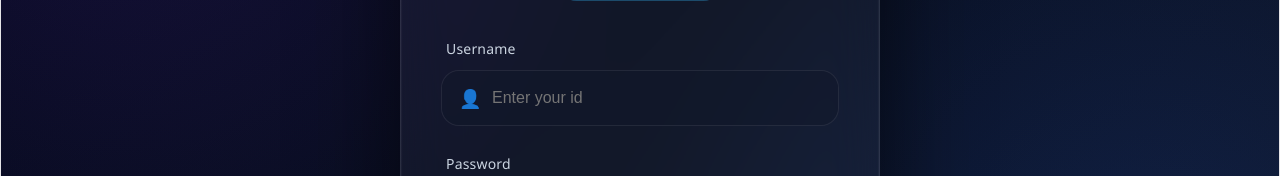
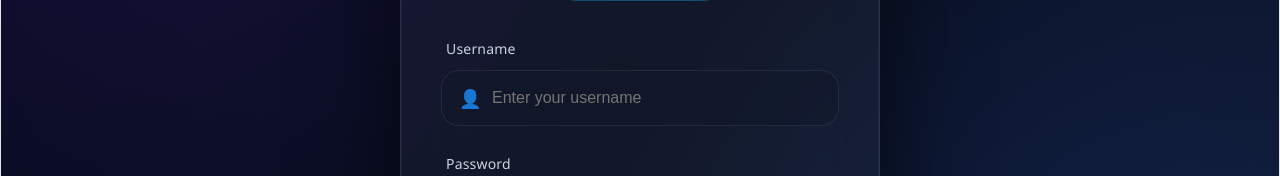
Before and after one commit to Aviyay318/client_2026_b, a React (Vite) app: page /employee-login in a window 1280 px wide. Shown: the part 338-514 px from the top of the page. Built offline with nearby package versions, Linux system fonts and the light colour scheme.

Commit message:
Arranged by username to match server side

```diff
--- a/src/components/LoginForm.jsx
+++ b/src/components/LoginForm.jsx
@@ -4,15 +4,14 @@ import {loginEmployee, loginEmployer} from "../service/AuthApi.js";
 import {useNavigate} from "react-router-dom";
 import Cookies from "js-cookie";
 
-
 function LoginForm({role}) {
-    const [id, setId] = useState("");
+    const [username, setUsername] = useState("");
     const [password, setPassword] = useState("");
     const navigate = useNavigate();
     const [error, setError] = useState("");
 
     const isValid = () => {
-        return id.trim() === "" || password.trim() === "";
+        return username.trim() === "" || password.trim() === "";
     };
 
 
@@ -21,7 +20,7 @@ function LoginForm({role}) {
         setError("");
 
         const data = {
-            id: id,
+            username: username,
             password: password
         };
         const requestApi =
@@ -73,9 +72,9 @@ function LoginForm({role}) {
                             <span className="field-icon">👤</span>
                             <input
                                 type="text"
-                                value={id}
-                                placeholder="Enter your id"
-                                onChange={(e) => setId(e.target.value)}
+                                value={username}
+                                placeholder="Enter your username"
+                                onChange={(e) => setUsername(e.target.value)}
                             />
                         </div>
                     </div>
```
